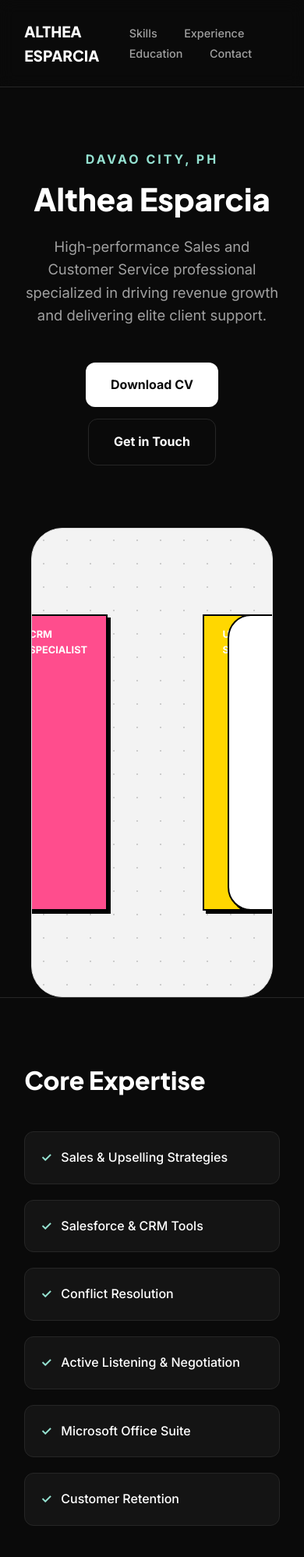
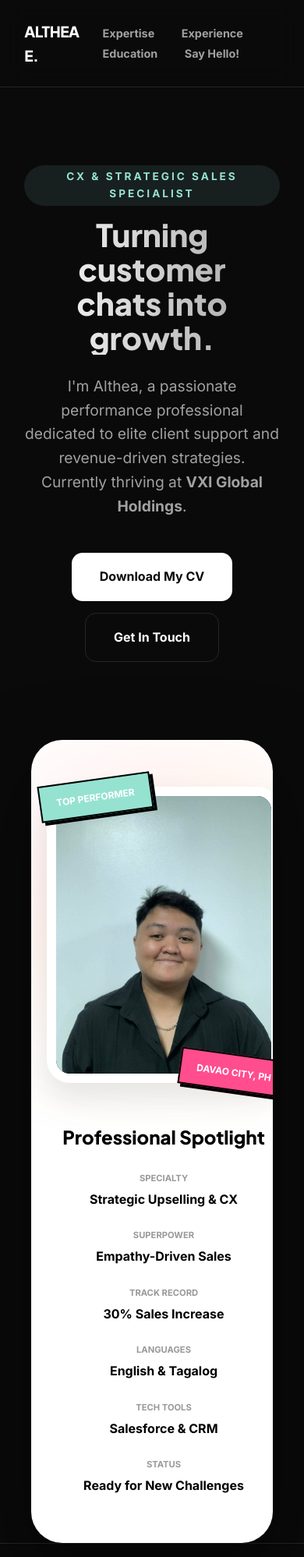
Before and after one commit to philipesparcia/AltheaPortfolio, a plain HTML site: page index.html in a window 390 px wide. Shown: the top 1997 px of the page at 78% size. Drawn offline with Linux system fonts and the light colour scheme.

Commit message:
Revise index.html for updated content and styles

```diff
--- a/index.html
+++ b/index.html
@@ -3,7 +3,7 @@
 <head>
     <meta charset="UTF-8">
     <meta name="viewport" content="width=device-width, initial-scale=1.0">
-    <title>Althea Esparcia | Sales & Customer Specialist</title>
+    <title>Althea Esparcia | CX & Strategic Sales Specialist</title>
     <link href="https://fonts.googleapis.com/css2?family=Plus+Jakarta+Sans:wght@400;600;800&family=Inter:wght@400;500;700&display=swap" rel="stylesheet">
     <style>
         :root {
@@ -13,7 +13,7 @@
             --text-secondary: #a1a1a1;
             --accent-green: #95E2D1;
             --accent-pink: #FF4D8D;
-            --accent-yellow: #FFD700;
+            --accent-gradient: linear-gradient(135deg, #FF4D8D 0%, #FFD700 100%);
             --border: #262626;
         }
 
@@ -23,9 +23,10 @@
             color: var(--text);
             font-family: 'Inter', sans-serif;
             line-height: 1.6;
-            scroll-behavior: smooth; /* This makes the "jump" to contact look smooth */
+            scroll-behavior: smooth;
         }
 
+        /* NAVIGATION */
         nav {
             display: flex;
             justify-content: space-between;
@@ -34,200 +35,229 @@
             position: sticky;
             top: 0;
             z-index: 100;
-            background: rgba(10, 10, 10, 0.9);
-            backdrop-filter: blur(10px);
+            background: rgba(10, 10, 10, 0.8);
+            backdrop-filter: blur(15px);
             border-bottom: 1px solid var(--border);
         }
-        .nav-logo { font-family: 'Plus Jakarta Sans', sans-serif; font-weight: 800; font-size: 1.2rem; }
-        .nav-links a { color: var(--text-secondary); text-decoration: none; margin-left: 30px; font-size: 0.9rem; font-weight: 500; transition: 0.3s; }
+        .nav-logo { font-family: 'Plus Jakarta Sans', sans-serif; font-weight: 800; font-size: 1.2rem; letter-spacing: -0.5px; }
+        .nav-links a { color: var(--text-secondary); text-decoration: none; margin-left: 30px; font-size: 0.9rem; font-weight: 600; transition: 0.3s; }
         .nav-links a:hover { color: var(--accent-pink); }
 
+        /* HERO SECTION */
         header {
-            padding: 80px 8%;
+            padding: 100px 8%;
             display: grid;
             grid-template-columns: 1.2fr 0.8fr;
             gap: 40px;
             align-items: center;
         }
-        .hero-text h2 { font-size: 1rem; color: var(--accent-green); text-transform: uppercase; letter-spacing: 3px; margin-bottom: 15px; font-weight: 600; }
-        .hero-text h1 { font-family: 'Plus Jakarta Sans', sans-serif; font-size: clamp(2.5rem, 5vw, 4rem); font-weight: 800; margin-bottom: 25px; line-height: 1.1; }
-        .hero-desc { font-size: 1.15rem; color: var(--text-secondary); max-width: 550px; margin-bottom: 45px; }
+        .position-tag {
+            font-size: 0.85rem;
+            color: var(--accent-green);
+            text-transform: uppercase;
+            letter-spacing: 3px;
+            margin-bottom: 15px;
+            font-weight: 800;
+            display: inline-block;
+            background: rgba(149, 226, 209, 0.1);
+            padding: 4px 12px;
+            border-radius: 50px;
+        }
+        .hero-text h1 {
+            font-family: 'Plus Jakarta Sans', sans-serif;
+            font-size: clamp(2.5rem, 5vw, 4.5rem);
+            font-weight: 800;
+            margin-bottom: 25px;
+            line-height: 1.1;
+            background: linear-gradient(to right, #fff, #a1a1a1);
+            -webkit-background-clip: text;
+            -webkit-text-fill-color: transparent;
+        }
+        .hero-desc { font-size: 1.2rem; color: var(--text-secondary); max-width: 550px; margin-bottom: 45px; }
 
         .cta-group { display: flex; gap: 15px; flex-wrap: wrap; }
-
-        .btn-cv {
-            background: var(--text);
-            color: var(--bg);
-            padding: 16px 32px;
-            border-radius: 12px;
-            text-decoration: none;
-            font-weight: 700;
-            transition: 0.3s;
-        }
-        .btn-cv:hover { background: var(--accent-pink); color: white; transform: translateY(-3px); }
-
-        .btn-contact-alt {
-            background: transparent;
-            color: var(--text);
-            border: 1px solid var(--border);
-            padding: 16px 32px;
-            border-radius: 12px;
-            text-decoration: none;
-            font-weight: 700;
-            transition: 0.3s;
-        }
+        .btn-cv { background: var(--text); color: var(--bg); padding: 18px 36px; border-radius: 14px; text-decoration: none; font-weight: 800; transition: 0.3s; border: none; }
+        .btn-cv:hover { background: var(--accent-pink); color: white; transform: translateY(-3px); box-shadow: 0 10px 20px rgba(255, 77, 141, 0.3); }
+        .btn-contact-alt { background: transparent; color: var(--text); border: 1px solid var(--border); padding: 18px 36px; border-radius: 14px; text-decoration: none; font-weight: 800; transition: 0.3s; }
         .btn-contact-alt:hover { border-color: var(--accent-green); color: var(--accent-green); }
 
+        /* SPOTLIGHT CANVAS */
         .canvas {
-            background-color: #f3f3f3;
+            background-color: #ffffff;
             margin: 0 40px;
             border-radius: 40px;
-            padding: 100px 0;
+            padding: 80px 8%;
             position: relative;
-            display: flex;
-            justify-content: center;
+            display: grid;
+            grid-template-columns: 1fr 1fr;
+            align-items: center;
             overflow: hidden;
-            border: 1px solid #ddd;
-            background-image: radial-gradient(#ccc 1.5px, transparent 1.5px);
-            background-size: 30px 30px;
+            box-shadow: 0 40px 100px rgba(0,0,0,0.5);
         }
+        .profile-side { position: relative; display: flex; justify-content: center; }
+        .profile-side::after {
+            content: "";
+            position: absolute;
+            width: 300px; height: 300px;
+            background: var(--accent-gradient);
+            filter: blur(80px);
+            opacity: 0.2;
+            z-index: 1;
+        }
+
+        .info-side { padding-left: 40px; z-index: 5; color: #111; }
+        .info-side h3 { font-family: 'Plus Jakarta Sans'; font-weight: 800; font-size: 1.5rem; margin-bottom: 25px; color: #000; }
+        .spotlight-list { list-style: none; display: grid; grid-template-columns: 1fr 1fr; gap: 25px; }
+        .spotlight-label { display: block; font-weight: 800; font-size: 0.7rem; color: #999; text-transform: uppercase; margin-bottom: 5px; }
+        .spotlight-value { font-size: 1rem; font-weight: 700; color: #000; line-height: 1.3; }
+
         .profile-container {
-            width: 320px;
-            height: 400px;
-            background: #111;
-            border-radius: 25px;
-            z-index: 2;
-            box-shadow: 0 30px 60px rgba(0,0,0,0.1);
+            width: 300px; height: 380px;
+            background: #111; border-radius: 30px;
+            z-index: 2; border: 12px solid #fff;
+            box-shadow: 0 20px 40px rgba(0,0,0,0.1);
             overflow: hidden;
-            border: 10px solid white;
         }
         .profile-container img { width: 100%; height: 100%; object-fit: cover; }
 
         .badge {
             position: absolute;
-            padding: 14px 24px;
-            font-weight: 800;
-            font-size: 0.8rem;
-            text-transform: uppercase;
-            border: 2px solid #000;
-            box-shadow: 4px 4px 0px #000;
-            z-index: 10;
+            padding: 12px 20px; font-weight: 800; font-size: 0.75rem; text-transform: uppercase;
+            border: 2px solid #000; box-shadow: 4px 4px 0px #000; z-index: 10;
         }
-        .b1 { background: var(--accent-green); top: 15%; left: 15%; transform: rotate(-6deg); }
-        .b2 { background: var(--accent-pink); top: 25%; right: 15%; transform: rotate(5deg); color: #fff; }
-        .b3 { background: var(--accent-yellow); bottom: 15%; left: 18%; transform: rotate(-3deg); }
-        .b4 { background: #fff; bottom: 20%; right: 18%; transform: rotate(7deg); border-radius: 30px; }
+        .b1 { background: var(--accent-green); top: -10px; left: -10px; transform: rotate(-8deg); }
+        .b2 { background: var(--accent-pink); bottom: -10px; right: -10px; transform: rotate(8deg); color: #fff; }
 
-        .section-container { padding: 80px 8%; border-top: 1px solid var(--border); }
-        .section-title { font-family: 'Plus Jakarta Sans', sans-serif; font-size: 2rem; font-weight: 800; margin-bottom: 40px; color: var(--text); }
+        /* SECTIONS */
+        .section-container { padding: 100px 8%; border-top: 1px solid var(--border); }
+        .section-title { font-family: 'Plus Jakarta Sans', sans-serif; font-size: 2.5rem; font-weight: 800; margin-bottom: 50px; color: var(--text); }
 
-        .skills-grid {
-            display: grid;
-            grid-template-columns: repeat(auto-fill, minmax(250px, 1fr));
-            gap: 20px;
+        .skills-grid { display: grid; grid-template-columns: repeat(auto-fill, minmax(280px, 1fr)); gap: 20px; }
+        .skill-item {
+            background: var(--surface); padding: 25px; border-radius: 16px; border: 1px solid var(--border);
+            font-weight: 600; display: flex; align-items: center; gap: 15px; transition: 0.3s;
         }
-        .skill-item {
-            background: var(--surface);
-            padding: 20px;
-            border-radius: 12px;
-            border: 1px solid var(--border);
-            font-weight: 500;
-            display: flex;
-            align-items: center; gap: 12px;
+        .skill-item:hover { border-color: var(--accent-pink); transform: translateY(-5px); }
+        .skill-item::before { content: "★"; color: var(--accent-yellow); font-size: 1.2rem; }
+
+        .item-card { display: grid; grid-template-columns: 240px 1fr; padding: 50px 0; border-bottom: 1px solid var(--border); transition: 0.3s; }
+        .item-card:hover { padding-left: 20px; }
+        .item-date { color: var(--accent-green); font-weight: 800; font-size: 0.9rem; }
+        .item-title { font-size: 1.8rem; margin-bottom: 8px; font-family: 'Plus Jakarta Sans', sans-serif; font-weight: 800; }
+        .item-subtitle { color: var(--accent-pink); font-weight: 700; margin-bottom: 15px; font-size: 1.1rem; }
+        .item-details li { margin-bottom: 10px; color: var(--text-secondary); list-style: none; position: relative; padding-left: 25px; }
+        .item-details li::before { content: "→"; position: absolute; left: 0; color: var(--accent-green); font-weight: 800; }
+
+        /* FOOTER */
+        footer {
+            padding: 120px 8%; background: #000; border-top: 1px solid var(--border);
+            display: flex; justify-content: space-between; align-items: center;
         }
-        .skill-item::before { content: "✓"; color: var(--accent-green); font-weight: 900; }
-
-        .card-grid { display: grid; grid-template-columns: 1fr; gap: 0; }
-        .item-card { display: grid; grid-template-columns: 220px 1fr; padding: 40px 0; border-bottom: 1px solid var(--border); }
-        .item-card:last-child { border-bottom: none; }
-        .item-date { color: var(--text-secondary); font-weight: 600; }
-        .item-title { font-size: 1.6rem; margin-bottom: 5px; font-family: 'Plus Jakarta Sans', sans-serif; font-weight: 800; }
-        .item-subtitle { color: var(--accent-pink); font-weight: 700; margin-bottom: 15px; }
-        .item-details { color: var(--text-secondary); list-style: none; }
-        .item-details li { margin-bottom: 8px; position: relative; padding-left: 20px; }
-        .item-details li::before { content: "→"; position: absolute; left: 0; color: var(--accent-green); }
-
-        footer {
-            padding: 120px 8%;
-            background: var(--surface);
-            border-top: 1px solid var(--border);
-            display: flex;
-            justify-content: space-between;
-            align-items: flex-end;
-        }
-        .contact-large { font-family: 'Plus Jakarta Sans', sans-serif; font-size: clamp(2rem, 5vw, 3.5rem); font-weight: 800; line-height: 1.1; margin-bottom: 20px; }
-        .contact-link { color: var(--accent-green); text-decoration: none; font-size: 1.5rem; font-weight: 600; transition: 0.3s; display: block; margin-top: 10px; }
-        .contact-link:hover { color: var(--text); }
+        .contact-large { font-family: 'Plus Jakarta Sans', sans-serif; font-size: clamp(2.5rem, 6vw, 4rem); font-weight: 800; line-height: 1; margin-bottom: 20px; }
+        .contact-link { color: var(--accent-green); text-decoration: none; font-size: 1.8rem; font-weight: 700; transition: 0.3s; display: block; }
+        .contact-link:hover { color: var(--accent-pink); transform: scale(1.02); }
 
         @media (max-width: 900px) {
             header { grid-template-columns: 1fr; text-align: center; }
             .cta-group { justify-content: center; }
-            .item-card { grid-template-columns: 1fr; }
-            .badge { position: relative; transform: none !important; display: inline-block; margin: 10px; }
-            footer { flex-direction: column; align-items: flex-start; gap: 50px; }
+            .canvas { grid-template-columns: 1fr; text-align: center; padding: 60px 20px; }
+            .info-side { padding-left: 0; margin-top: 50px; }
+            .spotlight-list { grid-template-columns: 1fr; }
+            .item-card { grid-template-columns: 1fr; gap: 20px; }
+            footer { flex-direction: column; text-align: center; gap: 40px; }
         }
     </style>
 </head>
 <body>
 
     <nav>
-        <div class="nav-logo">ALTHEA ESPARCIA</div>
+        <div class="nav-logo">ALTHEA E.</div>
         <div class="nav-links">
-            <a href="#skills">Skills</a>
+            <a href="#skills">Expertise</a>
             <a href="#work">Experience</a>
             <a href="#education">Education</a>
-            <a href="#contact">Contact</a>
+            <a href="#contact">Say Hello!</a>
         </div>
     </nav>
 
     <header>
         <div class="hero-text">
-            <h2>Davao City, PH</h2>
-            <h1>Althea Esparcia</h1>
+            <span class="position-tag">CX & Strategic Sales Specialist</span>
+            <h1>Turning customer<br>chats into growth.</h1>
             <p class="hero-desc">
-                High-performance Sales and Customer Service professional specialized in driving revenue growth and delivering elite client support.
+                I'm Althea, a passionate performance professional dedicated to elite client support and revenue-driven strategies. Currently thriving at <b>VXI Global Holdings</b>.
             </p>
             <div class="cta-group">
-                <a href="althea_cv.pdf" download="Althea_Esparcia_CV" class="btn-cv">Download CV</a>
-                <a href="#contact" class="btn-contact-alt">Get in Touch</a>
+                <a href="althea_cv.pdf" download="Althea_Esparcia_CV" class="btn-cv">Download My CV</a>
+                <a href="#contact" class="btn-contact-alt">Get In Touch</a>
             </div>
         </div>
     </header>
 
     <section class="canvas">
-        <div class="badge b1">TOP SELLER ★<br>30% GOAL SURPASS</div>
-        <div class="badge b2">CRM SPECIALIST</div>
-        <div class="badge b3">UPSELLING STRATEGY</div>
-        <div class="badge b4">DAVAO CITY, PH</div>
+        <div class="profile-side">
+            <div class="badge b1">TOP PERFORMER</div>
+            <div class="badge b2">DAVAO CITY, PH</div>
             <div class="profile-container">
-            <img src="mypic.jpeg" alt="Althea Esparcia Profile">
+                <img src="mypic.jpeg" alt="Althea Esparcia">
+            </div>
+        </div>
+
+        <div class="info-side">
+            <h3>Professional Spotlight</h3>
+            <ul class="spotlight-list">
+                <li class="spotlight-item">
+                    <span class="spotlight-label">Specialty</span>
+                    <span class="spotlight-value">Strategic Upselling & CX</span>
+                </li>
+                <li class="spotlight-item">
+                    <span class="spotlight-label">Superpower</span>
+                    <span class="spotlight-value">Empathy-Driven Sales</span>
+                </li>
+                <li class="spotlight-item">
+                    <span class="spotlight-label">Track Record</span>
+                    <span class="spotlight-value">30% Sales Increase</span>
+                </li>
+                <li class="spotlight-item">
+                    <span class="spotlight-label">Languages</span>
+                    <span class="spotlight-value">English & Tagalog</span>
+                </li>
+                <li class="spotlight-item">
+                    <span class="spotlight-label">Tech Tools</span>
+                    <span class="spotlight-value">Salesforce & CRM</span>
+                </li>
+                <li class="spotlight-item">
+                    <span class="spotlight-label">Status</span>
+                    <span class="spotlight-value">Ready for New Challenges</span>
+                </li>
+            </ul>
         </div>
     </section>
 
     <section class="section-container" id="skills">
         <h2 class="section-title">Core Expertise</h2>
         <div class="skills-grid">
-            <div class="skill-item">Sales & Upselling Strategies</div>
-            <div class="skill-item">Salesforce & CRM Tools</div>
-            <div class="skill-item">Conflict Resolution</div>
-            <div class="skill-item">Active Listening & Negotiation</div>
-            <div class="skill-item">Microsoft Office Suite</div>
-            <div class="skill-item">Customer Retention</div>
+            <div class="skill-item">Inbound/Outbound Sales Excellence</div>
+            <div class="skill-item">Advanced Conflict Resolution</div>
+            <div class="skill-item">Billing & Account Strategy</div>
+            <div class="skill-item">Client Loyalty & Retention</div>
+            <div class="skill-item">Insurance Product Education</div>
+            <div class="skill-item">Dynamic Negotiation Skills</div>
         </div>
     </section>
 
     <section class="section-container" id="work">
-        <h2 class="section-title">Work Experience</h2>
-        <div class="card-grid">
+        <h2 class="section-title">Career Journey</h2>
+
         <div class="item-card">
-                <div class="item-date">2025 — Present</div>
+            <div class="item-date">2025 — PRESENT</div>
             <div class="item-content">
-                    <h3 class="item-title">Customer Service Sales Representative</h3>
+                <h3 class="item-title">Customer Service Sales Specialist</h3>
                 <p class="item-subtitle">VXI Global Holdings</p>
                 <ul class="item-details">
-                        <li>Assisting customers with product inquiries, orders, and service requests.</li>
-                        <li>Handling billing, account updates, and payment processing.</li>
-                        <li>Resolving customer complaints with effective solutions.</li>
+                    <li>Transforming inquiries into sales opportunities while maintaining high CSAT.</li>
+                    <li>Expertly managing complex billing cycles and account resolutions.</li>
+                    <li>Collaborating with global teams to ensure elite customer satisfaction.</li>
                 </ul>
             </div>
         </div>
@@ -238,46 +268,55 @@
                 <h3 class="item-title">Customer Service Sales Representative</h3>
                 <p class="item-subtitle">Fil-Am Leads BPO Services INC</p>
                 <ul class="item-details">
-                        <li>Recommended and upsold products based on customer needs.</li>
-                        <li>Exceeded sales targets consistently by 30%.</li>
+                    <li>Achieved the "Top Seller" status by surpassing monthly targets by 30%.</li>
+                    <li>Mastered the art of upselling through personalized product recommendations.</li>
+                    <li>Handled high-pressure escalations with calm and effective solutions.</li>
                 </ul>
-                </div>
-            </div>
-        </div>
-    </section>
-
-    <section class="section-container" id="education">
-        <h2 class="section-title">Educational History</h2>
-        <div class="card-grid">
-            <div class="item-card">
-                <div class="item-date">2023 — 2024</div>
-                <div class="item-content">
-                    <h3 class="item-title">Bachelor of Science in Nursing</h3>
-                    <p class="item-subtitle">University of Mindanao, Davao City</p>
-                    <p style="color: var(--text-secondary);">Undergraduate Studies</p>
             </div>
         </div>
 
         <div class="item-card">
             <div class="item-date">2022 — 2023</div>
             <div class="item-content">
-                    <h3 class="item-title">Senior High School Graduate</h3>
+                <h3 class="item-title">Outbound Life Insurance Sales Rep</h3>
+                <p class="item-subtitle">Fil-Am Leads BPO Services INC</p>
+                <ul class="item-details">
+                    <li>Educated prospective clients on complex financial security products.</li>
+                    <li>Built trust through transparent and professional outbound communication.</li>
+                    <li>Consistently met aggressive daily call volume and conversion targets.</li>
+                </ul>
+            </div>
+        </div>
+    </section>
+
+    <section class="section-container" id="education">
+        <h2 class="section-title">Education</h2>
+        <div class="item-card">
+            <div class="item-date">2023 — 2024</div>
+            <div class="item-content">
+                <h3 class="item-title">Bachelor of Science in Nursing</h3>
+                <p class="item-subtitle">University of Mindanao, Davao City</p>
+                <p style="color: var(--text-secondary);">(Undergraduate Studies)</p>
+            </div>
+        </div>
+        <div class="item-card">
+            <div class="item-date">2022 — 2023</div>
+            <div class="item-content">
+                <h3 class="item-title">K-12 Senior High School Graduate</h3>
                 <p class="item-subtitle">Dona Carmen Denia National High School</p>
                 <p style="color: var(--text-secondary);">HUMSS Strand</p>
-                </div>
             </div>
         </div>
     </section>
 
     <footer id="contact">
         <div class="footer-left">
-            <h2 class="contact-large">Ready to start<br>a project?</h2>
+            <h2 class="contact-large">Let's create<br>something amazing!</h2>
             <a href="mailto:altheaesparcia16@gmail.com" class="contact-link">altheaesparcia16@gmail.com</a>
-            <a href="tel:09272496288" class="contact-link">0927 249 6288</a>
+            <a href="tel:09272496288" class="contact-link">+63 927 249 6288</a>
         </div>
-        <div class="footer-right" style="text-align: right;">
-            <p style="opacity: 0.4;">&copy; 2025 Althea Esparcia</p>
-            <p style="opacity: 0.4;">Based in Davao City, PH</p>
+        <div class="footer-right">
+            <p style="opacity: 0.5;">Davao City, PH &bull; 2026</p>
         </div>
     </footer>
 
```
Lines whose indentation alone changed are shown as unchanged.
